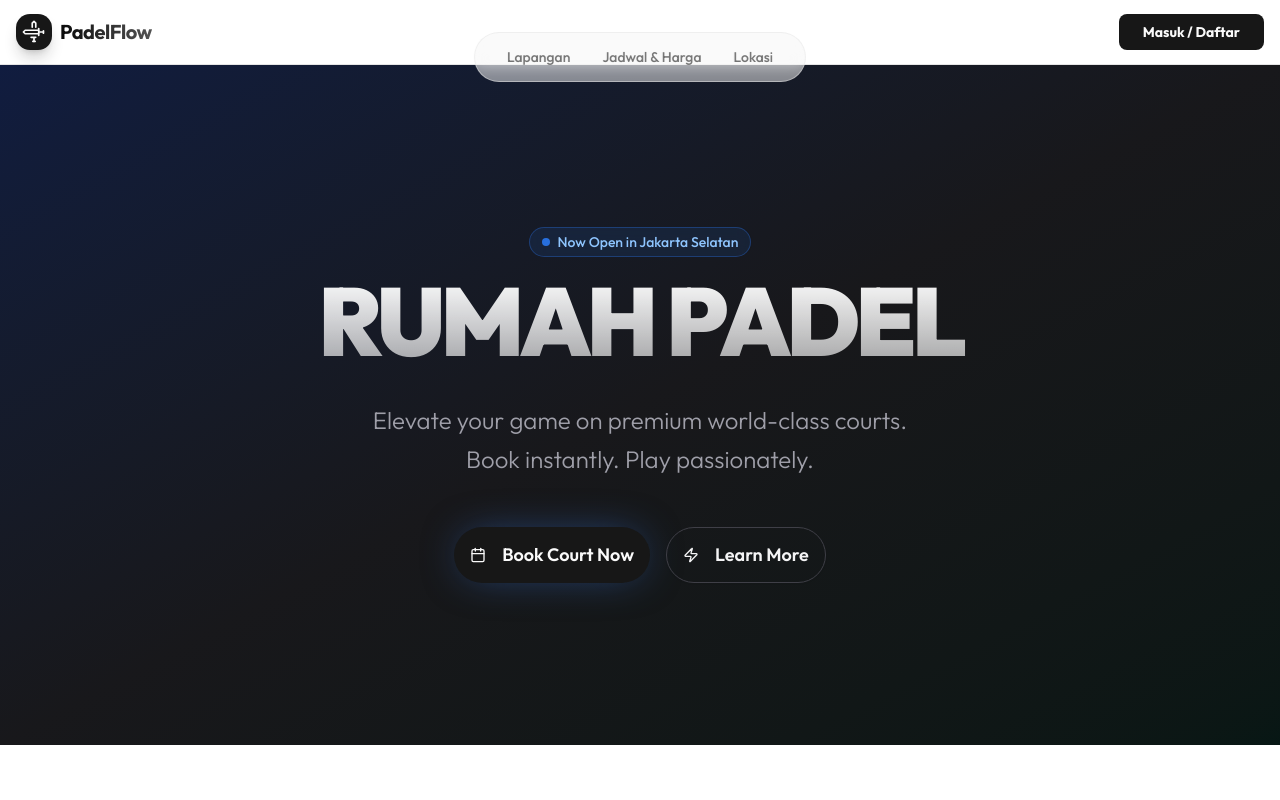
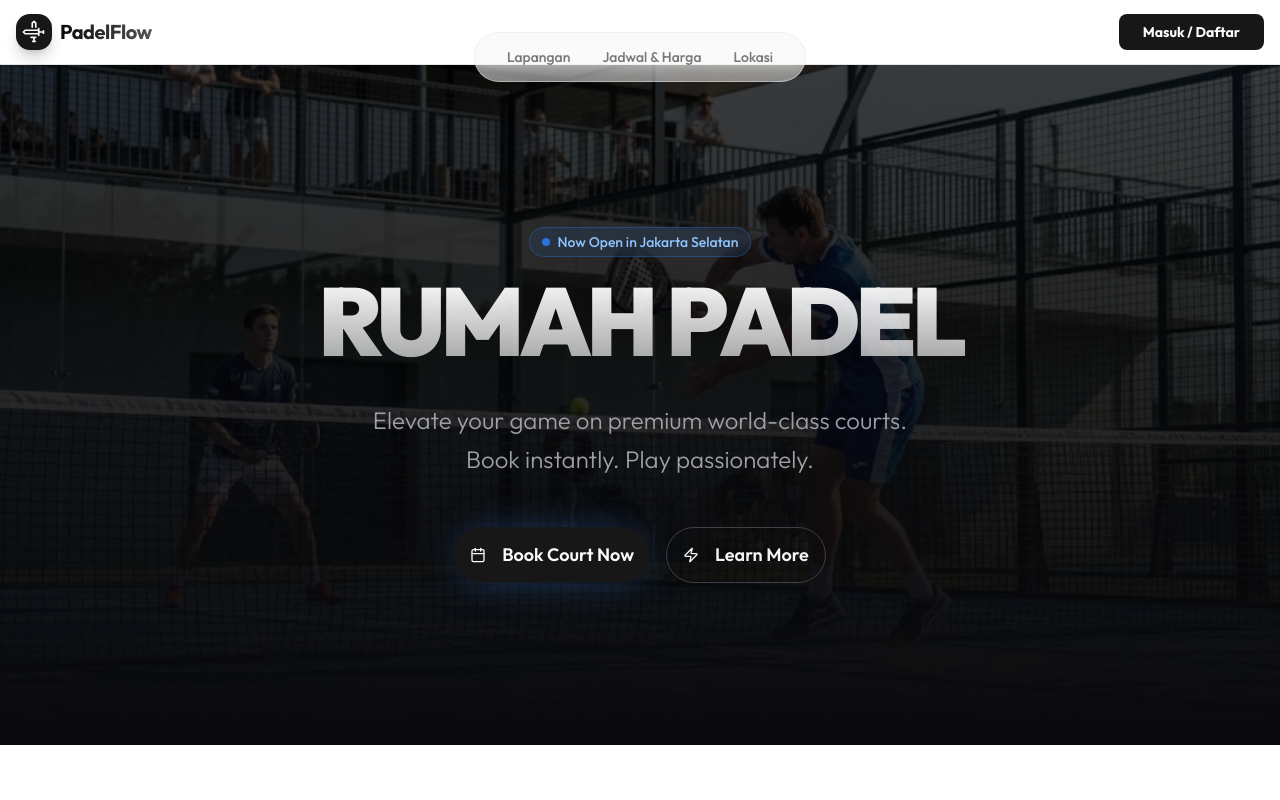
Before and after one commit to sulthan18/rumah-padel, a Next.js app: page / in a window 1280 px wide. Shown: the top 800 px of the page. Built offline with nearby package versions, Linux system fonts and the light colour scheme; no server answers.

Commit message:
feat: Update Hero background to use Padel Court image

```diff
--- a/src/app/(main)/page.tsx
+++ b/src/app/(main)/page.tsx
@@ -1,4 +1,5 @@
 import Link from "next/link"
+import Image from "next/image"
 import { Button } from "@/components/ui/button"
 import { Calendar, User, Trophy, Zap, Shield } from "lucide-react"
 import { Card, CardContent, CardHeader, CardTitle } from "@/components/ui/card"
@@ -8,10 +9,18 @@
     <div className="flex flex-col min-h-full">
       {/* Hero Section */}
       <section className="relative h-[85vh] flex items-center justify-center overflow-hidden bg-zinc-950 text-white">
-        {/* Dynamic Gradient Background */}
-        <div className="absolute inset-0 bg-gradient-to-br from-blue-900/40 via-zinc-900 to-emerald-900/20 z-0" />
-        {/* Hint of "Padel court" pattern or texture could go here */}
-        <div className="absolute inset-0 opacity-20 bg-[radial-gradient(ellipse_at_center,_var(--tw-gradient-stops))] from-blue-900 via-transparent to-transparent" />
+        {/* Background Image with Overlay */}
+        <div className="absolute inset-0 z-0">
+          <Image
+            src="/images/signup-bg.jpg"
+            alt="Padel Court Background"
+            fill
+            className="object-cover opacity-60"
+            priority
+          />
+          <div className="absolute inset-0 bg-black/60" />
+          <div className="absolute inset-0 bg-gradient-to-t from-zinc-950 via-zinc-950/40 to-transparent" />
+        </div>
 
         <div className="relative z-10 w-full max-w-5xl px-4 text-center space-y-8">
           <div className="space-y-4">
```
